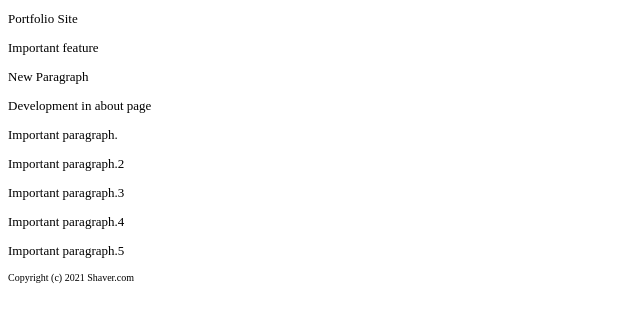
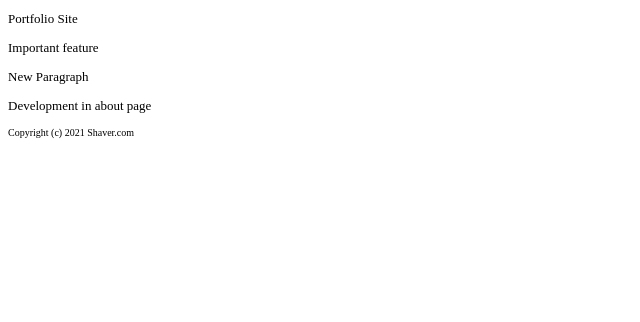
Before and after one commit to MetroRotonto/git-github-test, a plain HTML site: page index.html in a window 1280 px wide. Shown: the part 108-430 px from the top of the page, without its empty margins (0-640 px from the left). Drawn offline with Linux system fonts and the light colour scheme; files that its build step writes are made by us from their sources.

Commit message:
feature revert

```diff
--- a/index.html
+++ b/index.html
@@ -13,13 +13,9 @@
     <p>Important feature</p>
     <p>New Paragraph</p>
     <p>Development in about page</p>
-    <p>Important paragraph.</p>
-    <p>Important paragraph.2</p>
-    <p>Important paragraph.3</p>
-    <p>Important paragraph.4</p>
-    <p>Important paragraph.5</p>
+    <a href="about.html"></a>
     <footer>Copyright (c) 2021 Shaver.com</footer>
-    <a href="about.html"></a>
+
 
 </body>
 </html>
```
